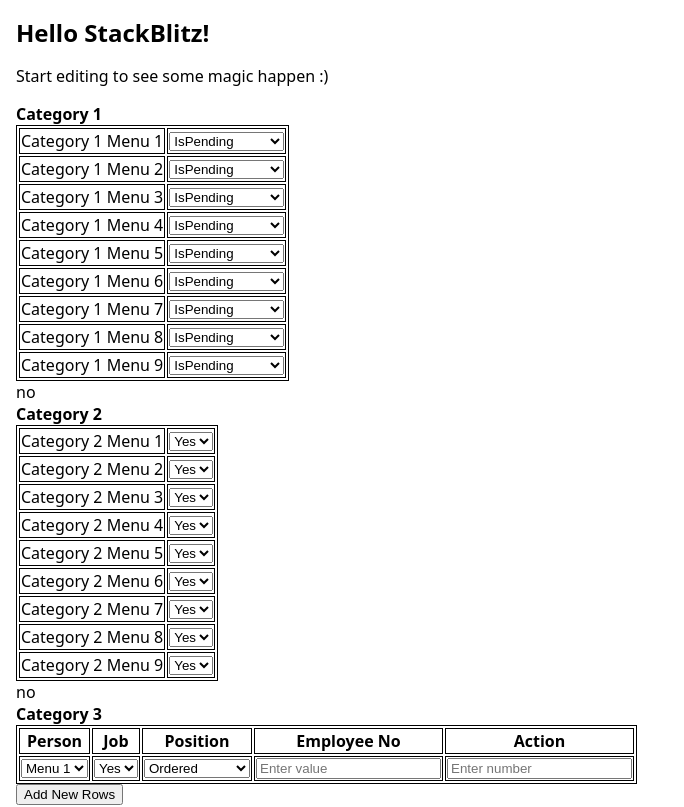
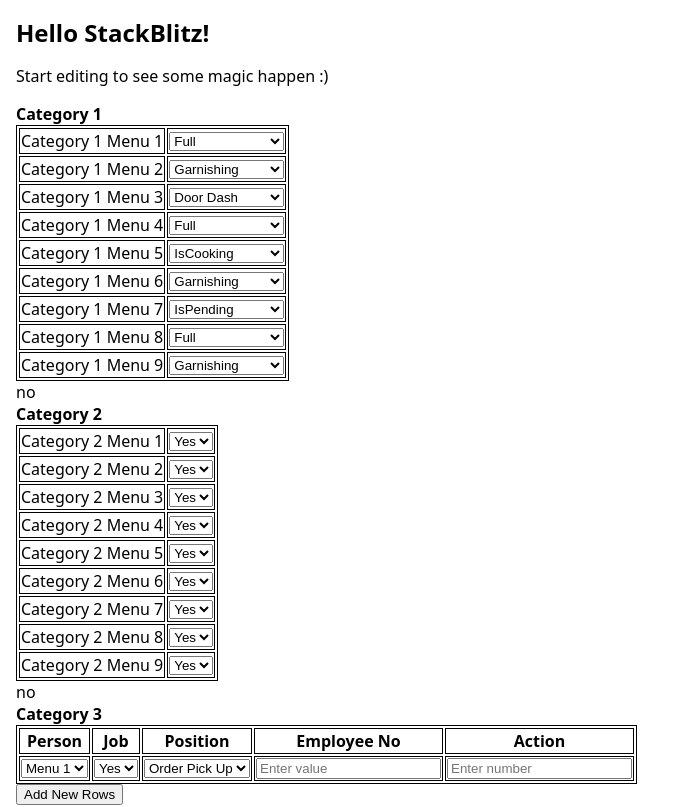
Before and after one commit to PixlPerf/stackblitz-starters-w4k489, a React (Create React App) app: page / in a window 1280 px wide. Shown: the top 807 px of the page, without its empty margins (0-684 px from the left). Built offline with nearby package versions, Linux system fonts and the light colour scheme.

Commit message:
1 file modified

```diff
--- a/src/components/ElementGenerator.js
+++ b/src/components/ElementGenerator.js
@@ -30,7 +30,7 @@ const ElementGenerator = ({
             <input
               placeholder="Enter value"
               onChange={(e) => {
-                setValue(e.target.value);
+                setValue(e.target.value, rowIndex, colIndex);
               }}
               value={Value}
             />
@@ -44,7 +44,7 @@ const ElementGenerator = ({
               type="number"
               placeholder="Enter number"
               onChange={(e) => {
-                setValue(e.target.value);
+                setValue(e.target.value, rowIndex, colIndex);
               }}
               value={Value}
             />
@@ -56,9 +56,9 @@ const ElementGenerator = ({
             <SelectComponent
               DropDownID={DropDownID}
               onChange={(e) => {
-                setValue(e.target.value);
+                console.log('e.target.value', e.target.value);
+                setValue(e.target.value, rowIndex, colIndex);
               }}
-              value={Value}
             />
           </div>
         );
@@ -89,7 +89,7 @@ const ElementGenerator = ({
         {dropdownList.map((inst) => (
           <option
             Value={inst.DropDownValueID}
-            selected={inst.DropDownValueID === Value}
+            selected={inst.DropDownValueID == Value}
           >
             {inst.ListItemName}
           </option>
```
